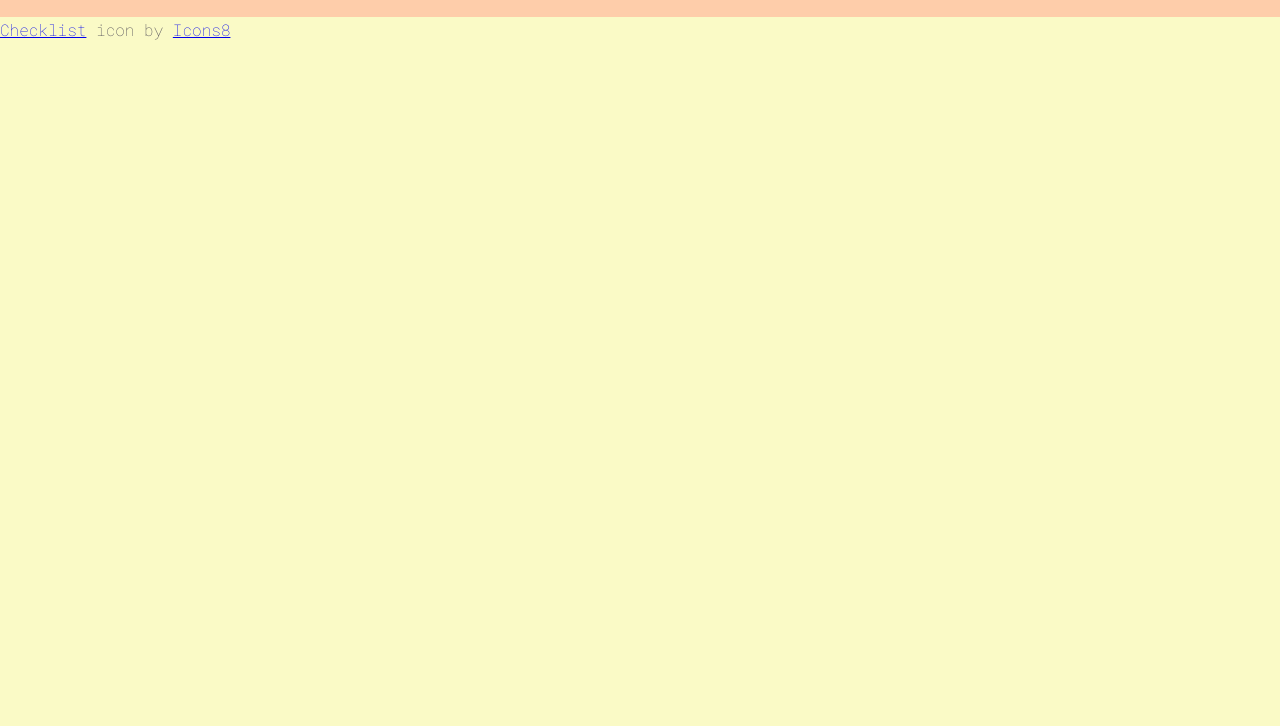
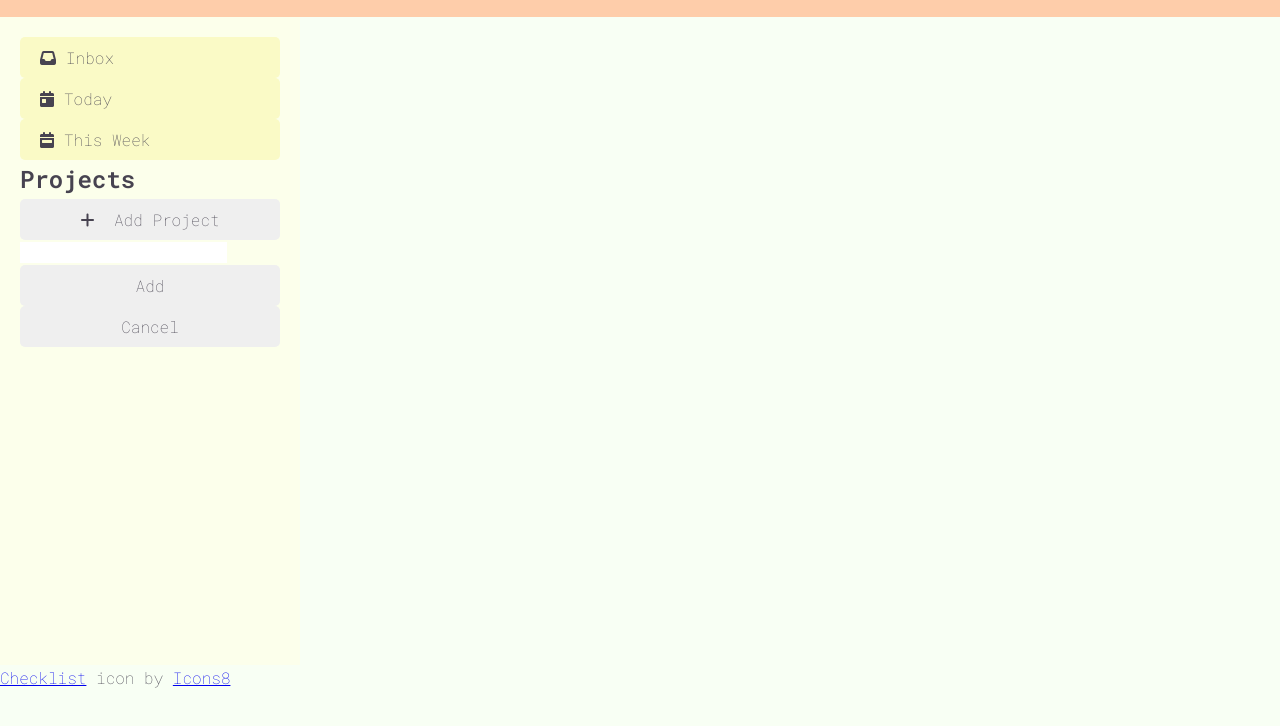
Before and after one commit to brirrito/ToDoList, a website built with webpack: page dist/index.html in a window 1280 px wide. Shown: the part 74-800 px from the top of the page. Built offline with nearby package versions, Linux system fonts and the light colour scheme; files whose address does not match are found by name; a web font is replaced by a local one.

Commit message:
more html & Css

```diff
--- a/dist/index.html
+++ b/dist/index.html
@@ -8,6 +8,7 @@
   <link rel="stylesheet" href="style.css">
   <link rel="preconnect" href="https://fonts.googleapis.com">
   <link href="https://fonts.googleapis.com/css2?family=Bungee+Outline&family=Bungee+Shade&family=Roboto+Mono:ital,wght@0,100;0,600;1,100&display=swap" rel="stylesheet">
+  <script src="https://kit.fontawesome.com/f2451bd7b0.js" crossorigin="anonymous"></script>
   <title>To-Do List</title>
 </head>
 <body>
@@ -18,6 +19,37 @@
     </div>
   </header>
 
+  <main class="main">
+    <nav class="nav" id="nav">
+      <div class="default-projects-list">
+        <button class="button-default-project" id="button-inbox-projects">
+          <i class="fas fa-inbox"></i>Inbox
+        </button>
+        <button class="button-default-project" id="button-today-projects">
+          <i class="fas fa-calendar-day"></i>Today
+        </button>
+        <button class="button-default-project" id="button-week-projects">
+          <i class="fas fa-calendar-week"></i>This Week
+        </button>
+      </div>
+
+      <h1 class="projects-title">Projects</h1>
+      <div class="projects-list" id="projects-list"></div>
+      <button class="button-add-project" id="button-add-project">
+        <i class="fas fa-plus"></i>
+        Add Project
+      </button>
+      <div class="add-project-popup" id="add-project-popup">
+        <input class="input-add-project-popup" id="input-add-project-popup" type="text"/>
+        <div class="add-project-popup-buttons">
+          <button class="button-add-project-popup" id="button-add-project-popup">Add</button>
+          <button class="button-cancel-project-popup" id="button-cancel-project-popup">Cancel</button>
+        </div>
+      </div>
+    </nav>
+
+  </main>
+
   <a target="_blank" href="https://icons8.comundefined">Checklist</a> icon by <a target="_blank" href="https://icons8.com">Icons8</a>
   <script src="main.js"></script>
 </body>
--- a/dist/style.css
+++ b/dist/style.css
@@ -20,11 +20,31 @@ html {
 }
 
 body {
-  background-color: var(--secondary-color);
+  background-color: var(--secondary-light);
   color: var(--text-color);
   font-family: 'Roboto Mono', monospace;
   line-height: 1.6;
   margin-bottom: 48px;
+}
+
+i {
+  margin-right: 10px;
+}
+
+button,
+input {
+  border: none;
+  color: inherit;
+  font-family: inherit;
+  font-size: inherit;
+  outline: none;
+}
+
+button {
+  width: 100%;
+  padding: 10px 20px;
+  border-radius: 5px;
+  cursor: pointer;
 }
 
 .checklist-img {
@@ -49,6 +69,28 @@ body {
   font-family: 'Bungee Shade', cursive;
 }
 
+.main {
+  display: flex;
+  min-height: calc(100vh - 104px - 48px);
+}
+
+.nav {
+  width: 300px;
+  min-width: 250px;
+  padding: 20px;
+  background-color: var(--main-light);
+}
+
+.nav.active {
+  display: block;
+}
+
+.button-default-project {
+  background-color: var(--secondary-color);
+  text-align: left;
+}
+
+
 font-family: 'Bungee Outline', cursive;
 
 font-family: 'Bungee Shade', cursive;
```
